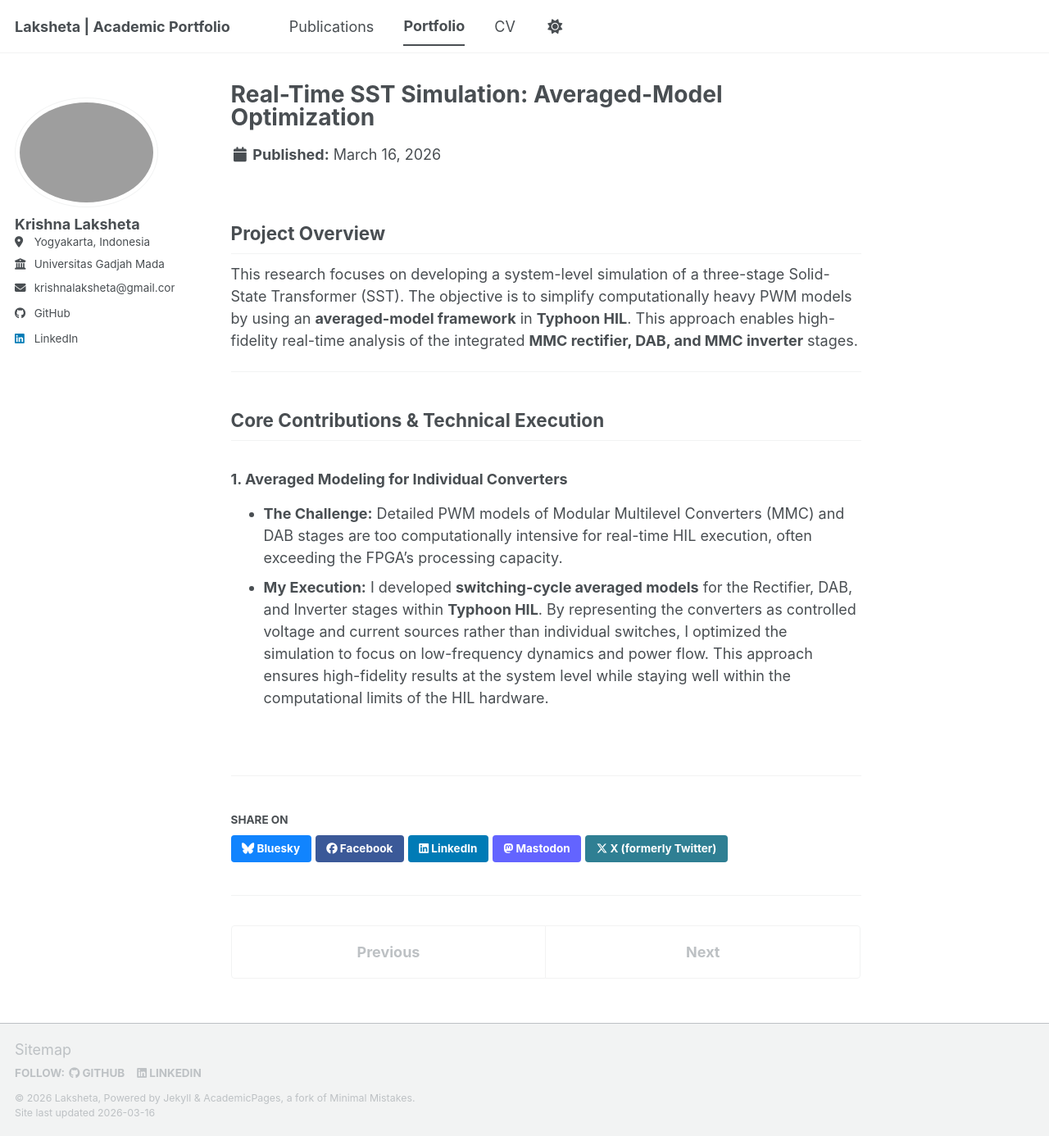
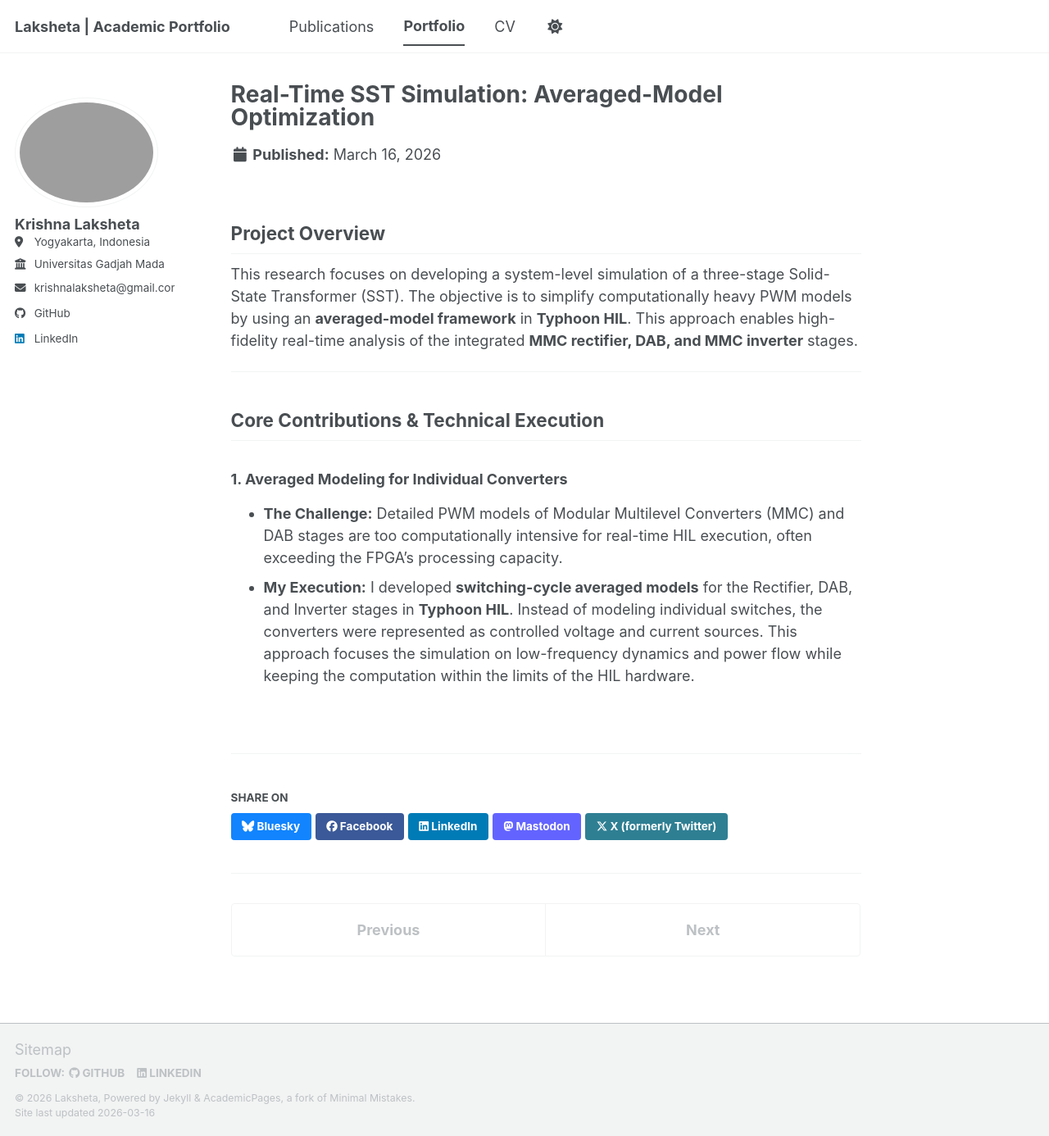
Before and after one commit to laksheta/laksheta.github.io, a Jekyll site: the page built from _portfolio/portfolio-5.md, in a window 1280 px wide and 1386 px high. Shown: the whole window at 82% size. Built offline with Jekyll 4.4.1, drawn with Linux system fonts in a browser that asks for light colours; a script bundle is joined from its source files by our own code; library files that are not in the unit come from our copies.

Commit message:
port-5: revise 1st section draft

```diff
--- a/_portfolio/portfolio-5.md
+++ b/_portfolio/portfolio-5.md
@@ -14,4 +14,4 @@ This research focuses on developing a system-level simulation of a three-stage S
 
 ### 1. Averaged Modeling for Individual Converters
 * **The Challenge:** Detailed PWM models of Modular Multilevel Converters (MMC) and DAB stages are too computationally intensive for real-time HIL execution, often exceeding the FPGA's processing capacity.
-* **My Execution:** I developed **switching-cycle averaged models** for the Rectifier, DAB, and Inverter stages within **Typhoon HIL**. By representing the converters as controlled voltage and current sources rather than individual switches, I optimized the simulation to focus on low-frequency dynamics and power flow. This approach ensures high-fidelity results at the system level while staying well within the computational limits of the HIL hardware.
+* **My Execution:** I developed **switching-cycle averaged models** for the Rectifier, DAB, and Inverter stages in **Typhoon HIL**. Instead of modeling individual switches, the converters were represented as controlled voltage and current sources. This approach focuses the simulation on low-frequency dynamics and power flow while keeping the computation within the limits of the HIL hardware.
```
